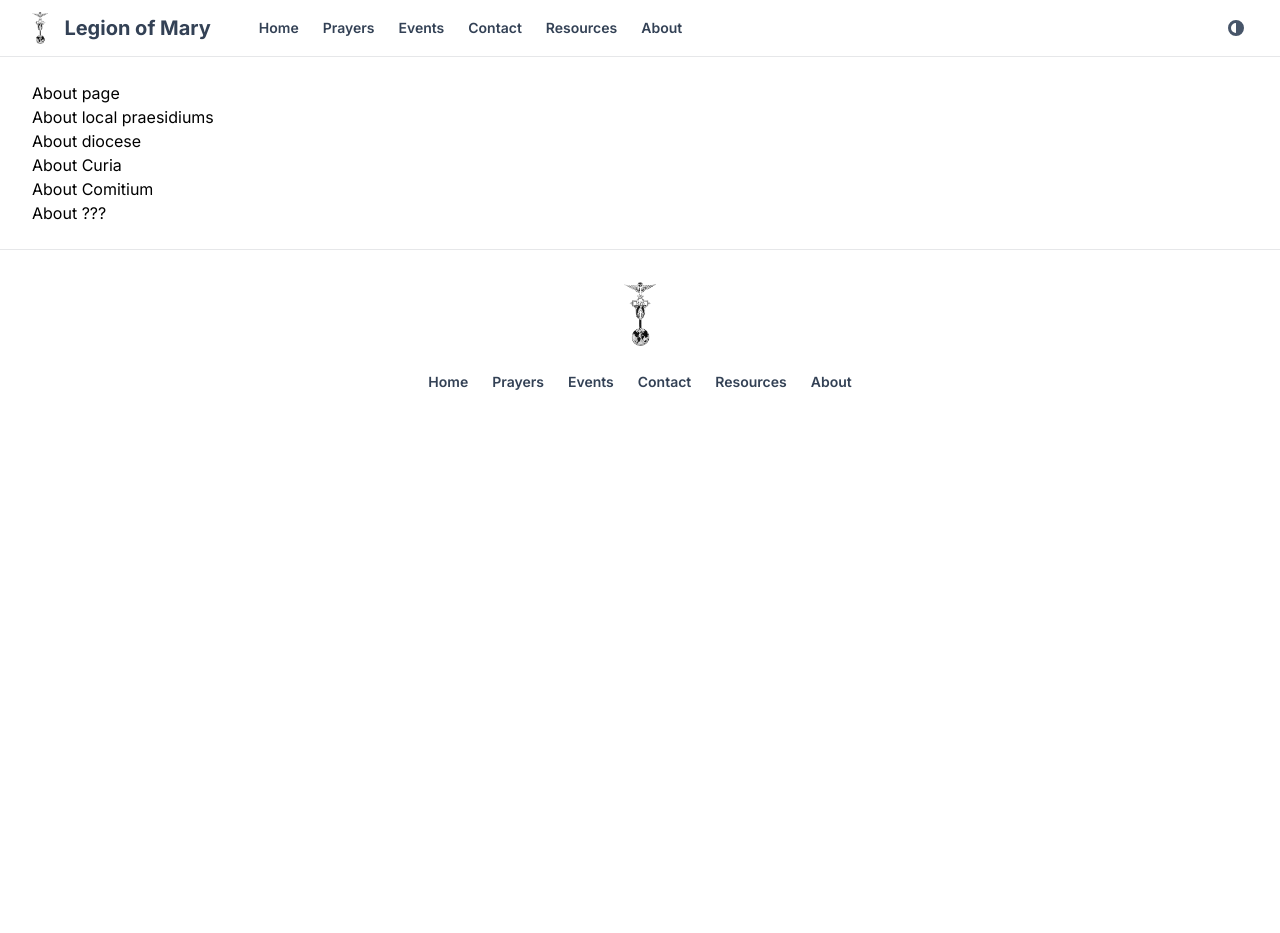
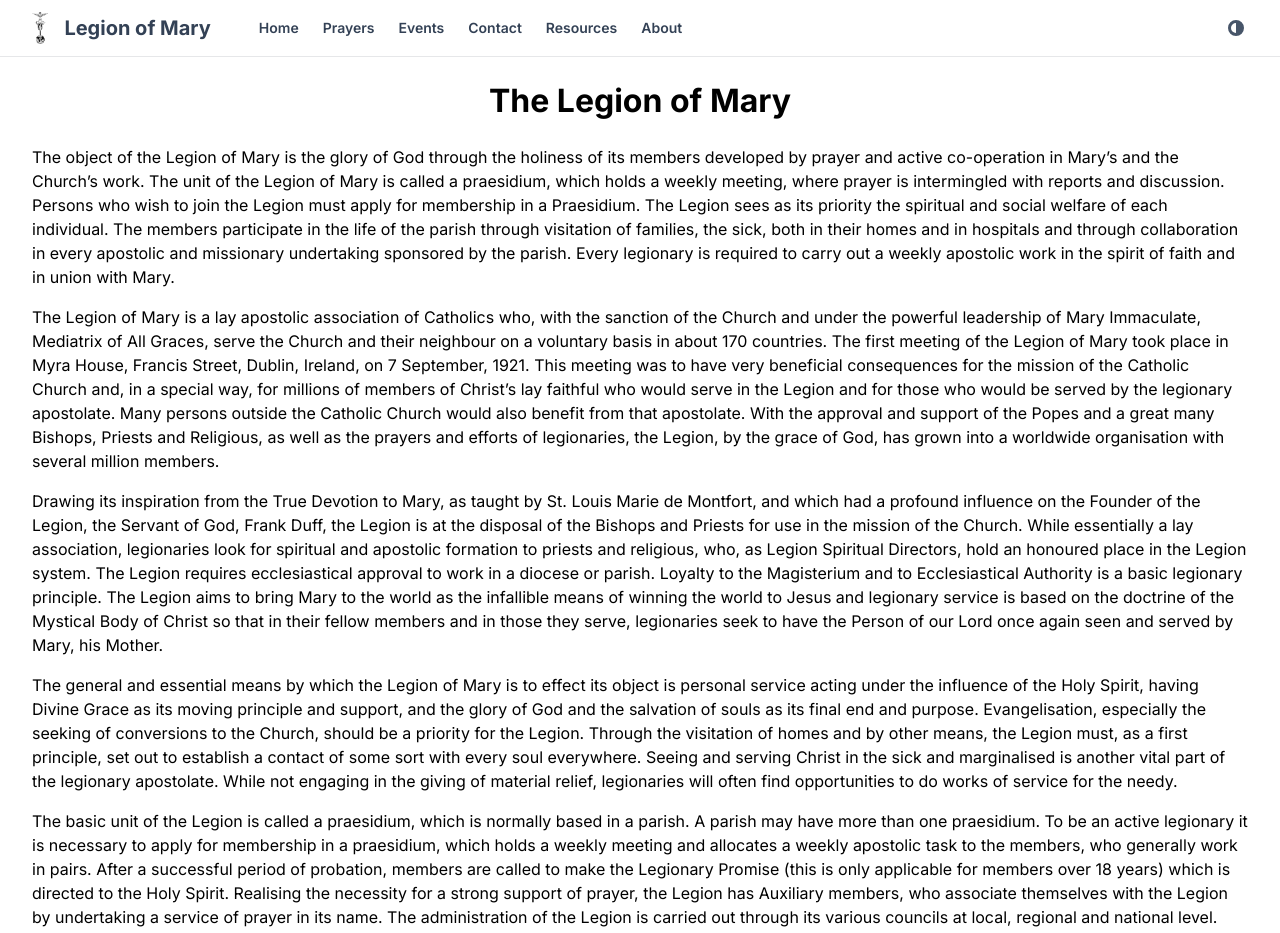
Before and after one commit to ozdv/legion, a Next.js app: page /about in a window 1280 px wide. Shown: the top 933 px of the page. Before the commit the page ends 800 px from the top, so only its background shows below. Built offline with nearby package versions, Linux system fonts and the light colour scheme.

Commit message:
add text for about page

```diff
--- a/src/app/about/page.tsx
+++ b/src/app/about/page.tsx
@@ -8,16 +8,29 @@ export const metadata: Metadata = {
 
 const About = () => {
   return (
-    <Container className="">
-      <div className="flex flex-col">
-        <div>About page</div>
-        <div>About local praesidiums</div>
-        <div>About diocese</div>
-        <div>About Curia</div>
-        <div>About Comitium</div>
-        <div>About ???</div>
-      </div>
-    </Container>
+    <>
+       <Container className="max-w-4xl mx-auto p-4">
+        <h1 className="text-3xl font-bold text-center mb-6">The Legion of Mary</h1>
+        <p className="mb-4">
+          The object of the Legion of Mary is the glory of God through the holiness of its members developed by prayer and active co-operation in Mary’s and the Church’s work. The unit of the Legion of Mary is called a praesidium, which holds a weekly meeting, where prayer is intermingled with reports and discussion. Persons who wish to join the Legion must apply for membership in a Praesidium. The Legion sees as its priority the spiritual and social welfare of each individual. The members participate in the life of the parish through visitation of families, the sick, both in their homes and in hospitals and through collaboration in every apostolic and missionary undertaking sponsored by the parish. Every legionary is required to carry out a weekly apostolic work in the spirit of faith and in union with Mary.
+        </p>
+        <p className="mb-4">
+          The Legion of Mary is a lay apostolic association of Catholics who, with the sanction of the Church and under the powerful leadership of Mary Immaculate, Mediatrix of All Graces, serve the Church and their neighbour on a voluntary basis in about 170 countries. The first meeting of the Legion of Mary took place in Myra House, Francis Street, Dublin, Ireland, on 7 September, 1921. This meeting was to have very beneficial consequences for the mission of the Catholic Church and, in a special way, for millions of members of Christ’s lay faithful who would serve in the Legion and for those who would be served by the legionary apostolate. Many persons outside the Catholic Church would also benefit from that apostolate. With the approval and support of the Popes and a great many Bishops, Priests and Religious, as well as the prayers and efforts of legionaries, the Legion, by the grace of God, has grown into a worldwide organisation with several million members.
+        </p>
+        <p className="mb-4">
+          Drawing its inspiration from the True Devotion to Mary, as taught by St. Louis Marie de Montfort, and which had a profound influence on the Founder of the Legion, the Servant of God, Frank Duff, the Legion is at the disposal of the Bishops and Priests for use in the mission of the Church. While essentially a lay association, legionaries look for spiritual and apostolic formation to priests and religious, who, as Legion Spiritual Directors, hold an honoured place in the Legion system. The Legion requires ecclesiastical approval to work in a diocese or parish. Loyalty to the Magisterium and to Ecclesiastical Authority is a basic legionary principle. The Legion aims to bring Mary to the world as the infallible means of winning the world to Jesus and legionary service is based on the doctrine of the Mystical Body of Christ so that in their fellow members and in those they serve, legionaries seek to have the Person of our Lord once again seen and served by Mary, his Mother.
+        </p>
+        <p className="mb-4">
+          The general and essential means by which the Legion of Mary is to effect its object is personal service acting under the influence of the Holy Spirit, having Divine Grace as its moving principle and support, and the glory of God and the salvation of souls as its final end and purpose. Evangelisation, especially the seeking of conversions to the Church, should be a priority for the Legion. Through the visitation of homes and by other means, the Legion must, as a first principle, set out to establish a contact of some sort with every soul everywhere. Seeing and serving Christ in the sick and marginalised is another vital part of the legionary apostolate. While not engaging in the giving of material relief, legionaries will often find opportunities to do works of service for the needy.
+        </p>
+        <p className="mb-4">
+          The basic unit of the Legion is called a praesidium, which is normally based in a parish. A parish may have more than one praesidium. To be an active legionary it is necessary to apply for membership in a praesidium, which holds a weekly meeting and allocates a weekly apostolic task to the members, who generally work in pairs. After a successful period of probation, members are called to make the Legionary Promise (this is only applicable for members over 18 years) which is directed to the Holy Spirit. Realising the necessity for a strong support of prayer, the Legion has Auxiliary members, who associate themselves with the Legion by undertaking a service of prayer in its name. The administration of the Legion is carried out through its various councils at local, regional and national level. The central council, the Concilium Legionis Mariae, meets monthly in Dublin.
+        </p>
+        <p className="mb-4">
+          The Cause for Beatification has been introduced for three legionaries: The Servant of God, Frank Duff (1889-1980), Founder of the Legion, who attended the Second Vatican Council as a Lay Observer; Venerable Edel Quinn (1907-1944), Legion Envoy to East Africa; and the Servant of God, Alfie Lambe (1932-1959), Legion Envoy to South America.
+        </p>
+      </Container>
+    </>
   );
 };
 
```
